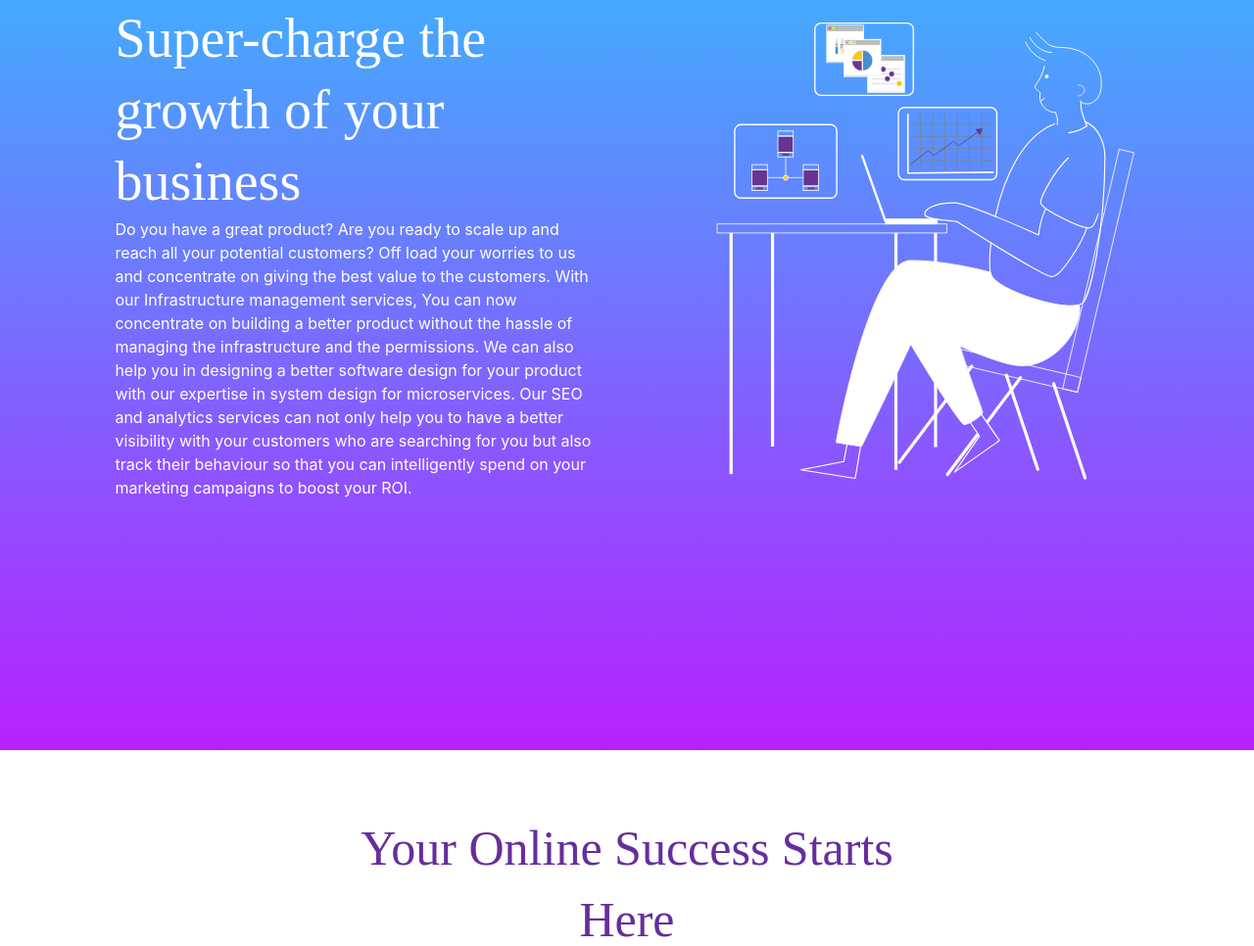
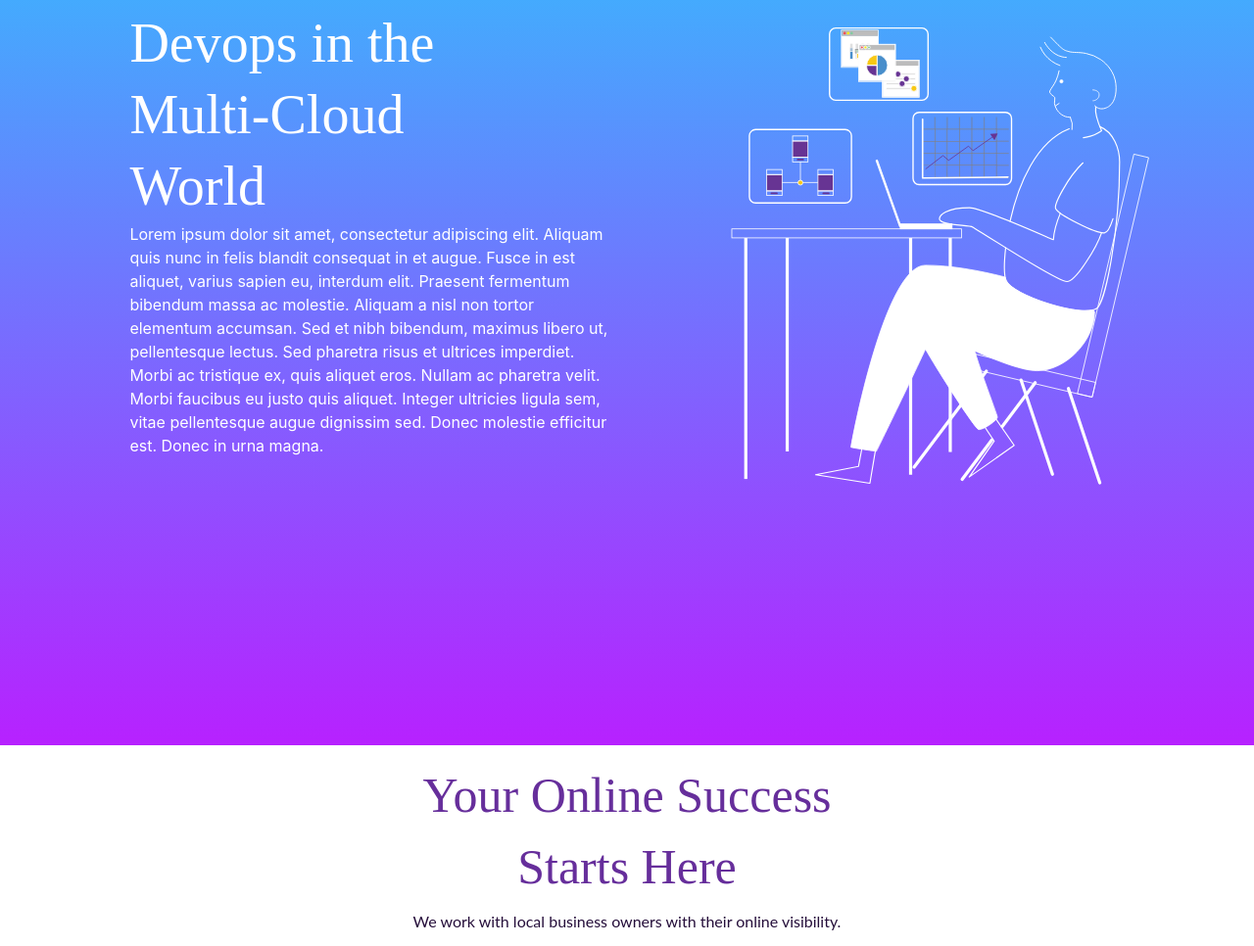
Before and after one commit to Cybertrom/cybertrom.github.io, a plain HTML site: page index.html in a window 1280 px wide. Shown: the part 237-1203 px from the top of the page at 98% size. Drawn offline with nearby package versions, Linux system fonts and the light colour scheme.

Commit message:
alignment and padding fixed

```diff
--- a/index.css
+++ b/index.css
@@ -1,8 +1,5 @@
 html{
 	scroll-behavior: smooth;
-}
-body{
-	overflow-x: hidden;
 }
 .container{
 	background-image: linear-gradient(180deg, rgba(33, 212, 253, 1) 0%, rgba(183, 33, 255, 1) 100%);
@@ -37,7 +34,7 @@ nav.navbar.solid {
 	width: 100%;
 	padding: 30vh 8vw;
 	color: white;
-	margin-bottom: 8vh;
+	margin-bottom: 4vh;
 
 }
 
@@ -60,6 +57,9 @@ nav.navbar.solid {
 	width:450px;
 	height: 513px;
 }
+.row{
+	margin: 5px 0px;
+}
 
 .cardrow{
 	margin: 10px 8vw;
@@ -74,7 +74,6 @@ nav.navbar.solid {
     font-weight: normal;
     font-size: 50px;
     color: rgba(102,46,155,1);
-    padding: 0px 18vw;
 }
 .cardrow h2{
     line-height: 21px;
@@ -83,7 +82,6 @@ nav.navbar.solid {
     font-weight: normal;
     font-size: 16px;
     color: rgba(38,15,59,1);
-    padding: 0px 23.9vw;
 }
 
 .card{
--- a/index.html
+++ b/index.html
@@ -24,8 +24,8 @@
 		<!-- Intro -->
 		<div class="row intro">
 			<div class="col-md-6 ">
-				<h1>Super-charge the growth of your business</h1>
-				<p>Do you have a great product? Are you ready to scale up and reach all your potential customers? Off load your worries to us and concentrate on giving the best value to the customers. With our Infrastructure management services, You can now concentrate on building a better product without the hassle of managing the infrastructure and the permissions. We can also help you in designing a better software design for your product with our expertise in system design for microservices. Our SEO and analytics services can not only help you to have a better visibility with your customers who are searching for you but also track their behaviour so that you can intelligently spend on your marketing campaigns to boost your ROI.</p>
+			<h1>Devops in the Multi-Cloud World</h1>
+				<p>Lorem ipsum dolor sit amet, consectetur adipiscing elit. Aliquam quis nunc in felis blandit consequat in et augue. Fusce in est aliquet, varius sapien eu, interdum elit. Praesent fermentum bibendum massa ac molestie. Aliquam a nisl non tortor elementum accumsan. Sed et nibh bibendum, maximus libero ut, pellentesque lectus. Sed pharetra risus et ultrices imperdiet. Morbi ac tristique ex, quis aliquet eros. Nullam ac pharetra velit. Morbi faucibus eu justo quis aliquet. Integer ultricies ligula sem, vitae pellentesque augue dignissim sed. Donec molestie efficitur est. Donec in urna magna.</p>
 			</div>
 
 			<div class="col-md-6">
@@ -36,9 +36,17 @@
 
 	<!-- Services -->
 	<div class="row cardrow">
-		<div class="row">
-			<h1>Your Online Success Starts Here</h1>
-			<h2>We work with local business owners with their online visibility.</h2>
+		<div class="row" style="width: 100%;">
+			<div class="col-3">
+				<br>
+			</div>
+			<div class="col-6">
+				<h1>Your Online Success Starts Here</h1>
+				<h2>We work with local business owners with their online visibility.</h2>
+			</div>
+			<div class="col-3">
+				<br>
+			</div>
 		</div>
 		<div class="row">
 			<div class="col-sm-6 col-md-3">
```
